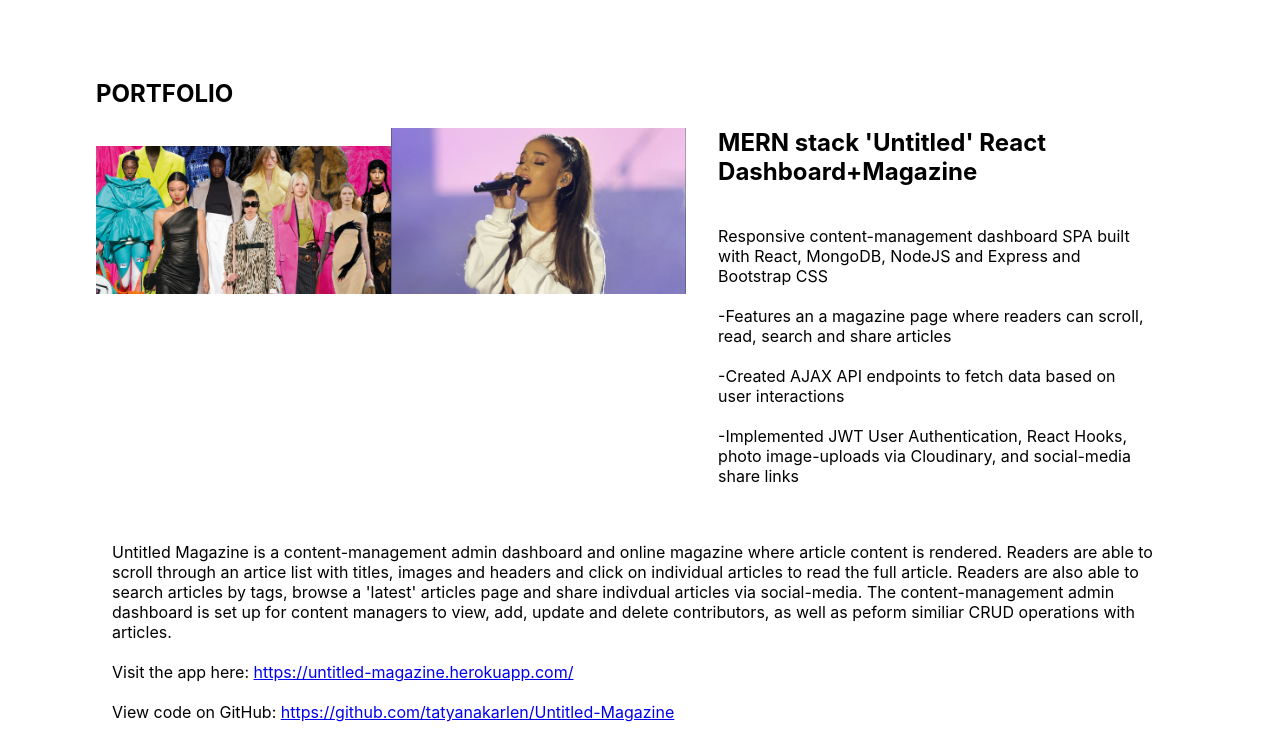
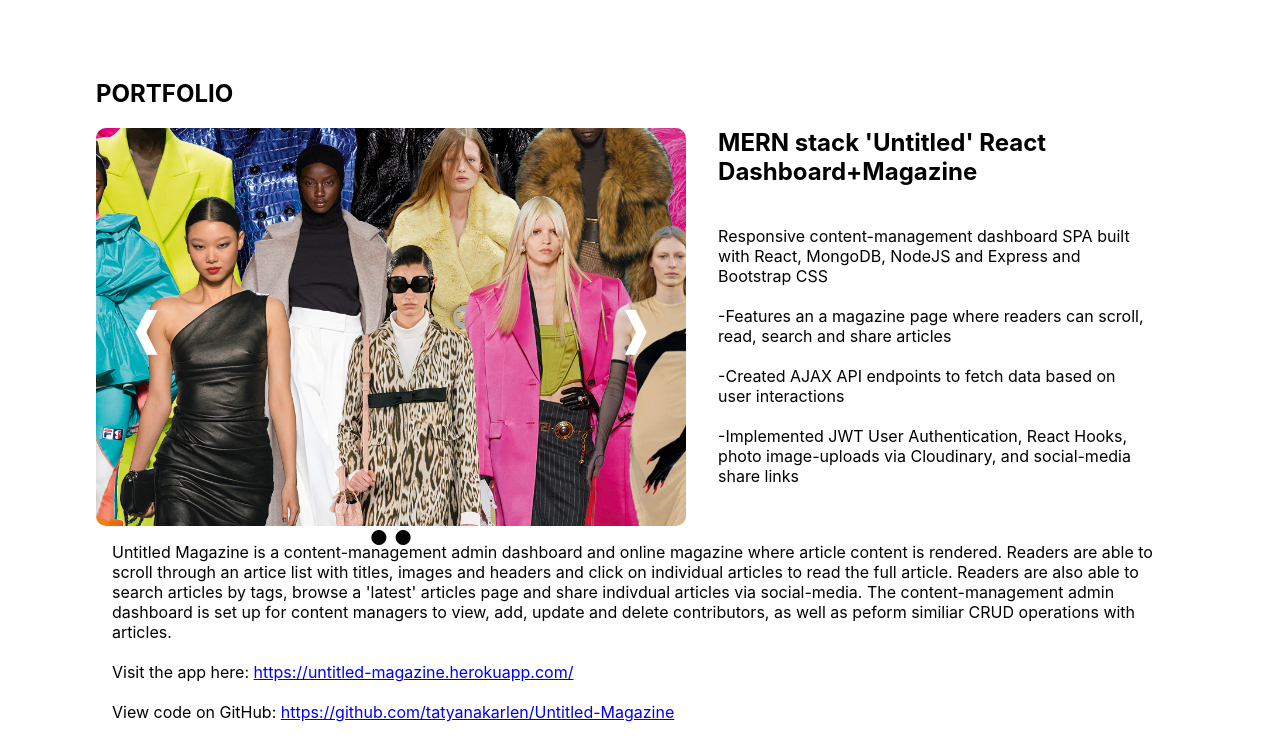
Before and after one commit to tatyanakarlen/PortfolioWebsite, a React (Create React App) app: page /portfolio in a window 1280 px wide. Shown: the part 541-1297 px from the top of the page. Built offline with nearby package versions, Linux system fonts and the light colour scheme.

Commit message:
slideshow working

```diff
--- a/src/App.js
+++ b/src/App.js
@@ -18,7 +18,7 @@ function App() {
    {
      title: "MERN stack 'Untitled' React Dashboard+Magazine",
      headline: "Responsive content-management dashboard SPA built with React, MongoDB, NodeJS and Express and Bootstrap CSS",
-     img: [img, img1],
+     images: [img, img1],
      bullet1: "Features an a magazine page where readers can scroll, read, search and share articles",
      bullet2: "Created AJAX API endpoints to fetch data based on user interactions",
      bullet3: "Implemented JWT User Authentication, React Hooks, photo image-uploads via Cloudinary, and social-media share links",
@@ -29,7 +29,7 @@ function App() {
    {
     title: "TINTEREST Social-Media Mobile App (Python, Django, SQL)",
     headline: "Responsive Pinterest/Instagram-style app built with Django, Python, SQL, Material UI and AWS.",
-    img: [img, img1],
+    images: [img, img1],
     bullet1: "Developed a social-media mobile-app where users can create, update and delete ‘interest’-type posts, as well as save and comment on each other’s posts",
     bullet2: "Implemented photo-upload functionality with Amazon S3 - Cloud Object Storage",
     bullet3: "Utilized a PostgresSQL database and Django Authentication",
@@ -40,7 +40,7 @@ function App() {
   {
     title: "THRIFTD e-Commerce website (NodeJS/Express/MongoDB)",
     headline: "Depop/Shopify-style peer-to-peer shopping application built with NodeJS, Express, MongoDB ",
-    img: [img, img1],
+    images: [img, img1],
     bullet1: "Developed a RESTful MEN-stack CRUD application where users can post items for sale and purchase other user’s items",
     bullet2: "Implemented user’s wishlist and comments for a fun and social shopping experience",
     bullet3: "Implemented Google Oauth 2.0 authentication, Imgur API for photo-uploads and no-SQL database",
@@ -51,7 +51,7 @@ function App() {
   {
     title: "Classical Trivia (Javascript, HTML, CSS)",
     headline: "Browser-based trivia game with a Western Classical Music theme",
-    img: [img, img1],
+    images: [img, img1],
     bullet1: "Developed a DOM game using vanilla Javascript with efficient win/lose logic ",
     bullet2: "Designed a fun modern/classic user-interface with HTML and CSS",
     bullet3: "Utilized Git for version control ",
--- /dev/null
+++ b/src/components/ImageSlider/ImageSlider.jsx
@@ -0,0 +1,95 @@
+import React, { useState } from "react";
+
+const slideStyles = {
+  width: "100%",
+  height: "100%",
+  borderRadius: "10px",
+  backgroundSize: "cover",
+  backgroundPosition: "center",
+};
+
+const rightArrowStyles = {
+  position: "absolute",
+  top: "50%",
+  transform: "translate(0, -50%)",
+  right: "32px",
+  fontSize: "45px",
+  color: "#fff",
+  zIndex: 1,
+  cursor: "pointer",
+};
+
+const leftArrowStyles = {
+  position: "absolute",
+  top: "50%",
+  transform: "translate(0, -50%)",
+  left: "32px",
+  fontSize: "45px",
+  color: "#fff",
+  zIndex: 1,
+  cursor: "pointer",
+};
+
+const sliderStyles = {
+  position: "relative",
+  height: "100%",
+};
+
+const dotsContainerStyles = {
+  display: "flex",
+  justifyContent: "center",
+};
+
+const dotStyle = {
+  margin: "0 3px",
+  cursor: "pointer",
+  fontSize: "20px",
+};
+
+const ImageSlider = ({ slides }) => {
+  const [currentIndex, setCurrentIndex] = useState(0);
+  const goToPrevious = () => {
+    const isFirstSlide = currentIndex === 0;
+    const newIndex = isFirstSlide ? slides.length - 1 : currentIndex - 1;
+    setCurrentIndex(newIndex);
+  };
+  const goToNext = () => {
+    const isLastSlide = currentIndex === slides.length - 1;
+    const newIndex = isLastSlide ? 0 : currentIndex + 1;
+    setCurrentIndex(newIndex);
+  };
+  const goToSlide = (slideIndex) => {
+    setCurrentIndex(slideIndex);
+  };
+  const slideStylesWidthBackground = {
+    ...slideStyles,
+    backgroundImage: `url(${slides[currentIndex].url})`,
+  };
+
+  return (
+    <div style={sliderStyles}>
+      <div>
+        <div onClick={goToPrevious} style={leftArrowStyles}>
+          ❰
+        </div>
+        <div onClick={goToNext} style={rightArrowStyles}>
+          ❱
+        </div>
+      </div>
+      <div style={slideStylesWidthBackground}></div>
+      <div style={dotsContainerStyles}>
+        {slides.map((slide, slideIndex) => (
+          <div
+            style={dotStyle}
+            key={slideIndex}
+            onClick={() => goToSlide(slideIndex)}
+          >
+            ●
+          </div>
+        ))}
+      </div>
+    </div>
+  );
+};
+
+export default ImageSlider;
--- a/src/components/PorfolioPiece/PortfolioPiece.jsx
+++ b/src/components/PorfolioPiece/PortfolioPiece.jsx
@@ -2,62 +2,74 @@ import './PortfolioPiece.css';
 // import img from './untitled.png';
 import { Link } from 'react-router-dom';
 import { useState } from 'react';
+import ImageSlider from '../ImageSlider/ImageSlider'
 
 import React from 'react';
 
 const PortfolioPiece = (props) => {
   const [enlargedPhotoActive, setenlargedPhotoActive] = useState(false);
 
-  // slides = []
-
-  // const slides = [
-  //   { url: img1, title: "beach" },
-  //   { url: img2, title: "boat" },
-  //   { url: img3, title: "forest" },
+  // const newSlides = [
+  //   { url: img1 },
+  //   { url: img2 },
+  //   { url: img3 },
 
   // ];
 
-  let newSlides = []
-  props.img.forEach(el => newSlides.push({[el.url]: el}))
+  let slides = [];
+  props.images.forEach((el) => slides.push({ ['url']: el }));
 
+  console.log('these are the new slides', slides);
 
-  console.log('these are the new slides',newSlides)
+  const containerStyles = {
+    width: "100%",
+    height: "100%",
+    // margin: "0 auto",
+  };
 
-  // data.forEach(item => newData.push({[item.country]: item.states}));
-  // newData = data.map(item => ({[item.country]: item.states}));
-
-  // const slides = props.img.map((el) =>
-  // {url: el})
-
-  // console.log(slides)
-
-  // enlargedPhotoActive={props.enlargedPhotoActive}
-  // setenlargedPhotoActive={props.setenlargedPhotoActive}
+  const containerStylesShow = {
+    width: "100%",
+    // height: "100%",
+    // margin: "0 auto",
+  };
 
   return (
     <div>
-      {enlargedPhotoActive ?
-      <div class="showcase-active">
-      <img
+      {/* {enlargedPhotoActive ? (
+        <div class="showcase-active"
         onClick={() => setenlargedPhotoActive(!enlargedPhotoActive)}
-      src={props.img}
-      style={{width: '100%'}}>
+        >
+           <div style={containerStylesShow}>
+          <ImageSlider slides={slides}/>
+          </div> */}
+          {/* <img
+            onClick={() => setenlargedPhotoActive(!enlargedPhotoActive)}
+            src={props.images}
+            style={{ width: '100%' }}
+          ></img> */}
+        {/* </div> */}
+      {/* ) : ( */}
 
-      </img>
-      </div> :
         <div class="showcase">
+          {/* <div style={containerStyles}>
+          <ImageSlider slides={slides}/>
+          </div> */}
           <div id="port-piece-container">
-          <div class="left-size-image">
-          {/* {props.projects.map((m) => ( */}
-            {/* ))} */}
-            {props.img.map((el) => (
+            <div class="left-size-image"
+            onClick={() => setenlargedPhotoActive(!enlargedPhotoActive)}
+            >
+            <div style={containerStyles}>
+          <ImageSlider slides={slides}/>
+          </div>
+          <br/>
+              {/* {props.images.map((el) => (
                 <img
                   onClick={() => setenlargedPhotoActive(!enlargedPhotoActive)}
                   id="port-image"
                   src={el}
                   style={{ width: '50%', height: 'auto' }}
                 ></img>
-            ))}
+              ))} */}
               {/* <img
               onClick={() => setenlargedPhotoActive(!enlargedPhotoActive)}
               id="port-image"
@@ -100,7 +112,7 @@ const PortfolioPiece = (props) => {
             <br />
           </div>
         </div>
-}
+      {/* )} */}
     </div>
   );
 };
--- a/src/components/PortfolioBox/PortfolioBox.jsx
+++ b/src/components/PortfolioBox/PortfolioBox.jsx
@@ -8,7 +8,7 @@ const PortfolioBox = (props) => {
       <h2>PORTFOLIO</h2><br/>
       {props.projects.map((m) => (
        <PortfolioPiece
-       img={m.img}
+       images={m.images}
        title={m.title}
        headline={m.headline}
        bullet1={m.bullet1}
```
Lines whose indentation alone changed are shown as unchanged.
